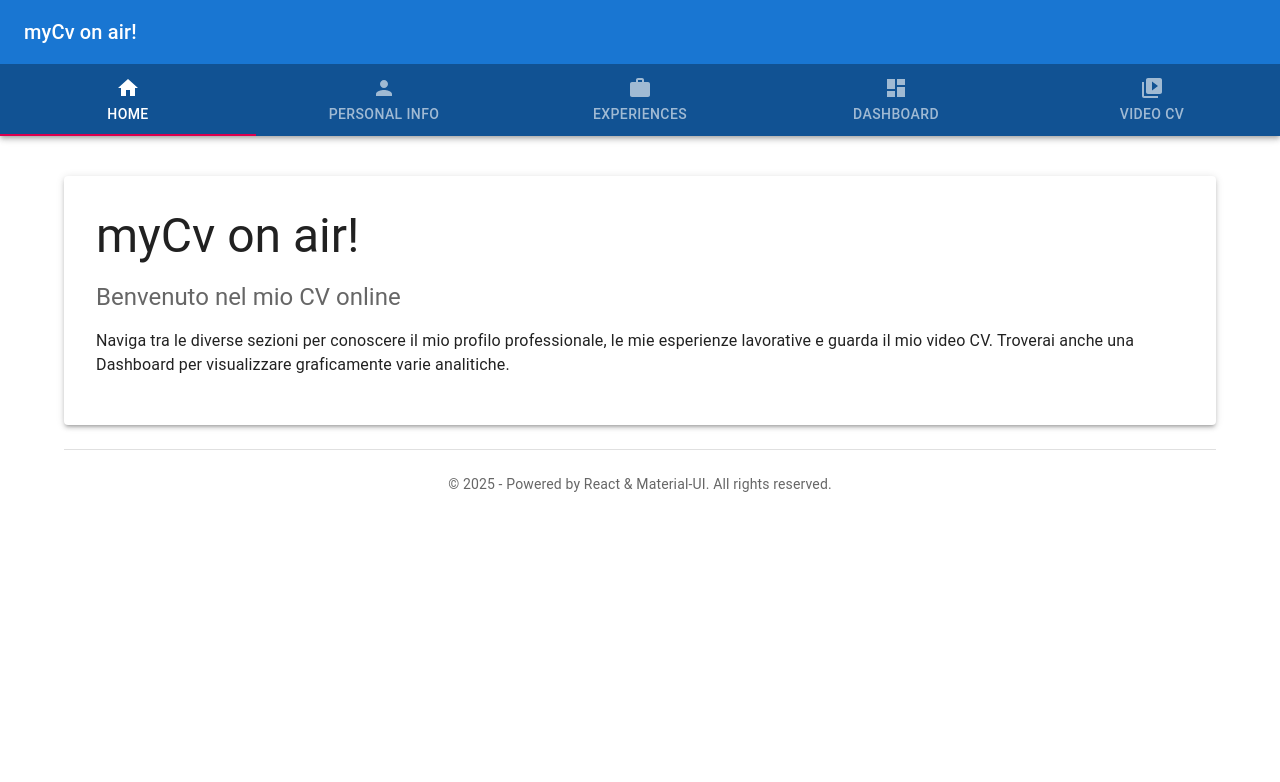
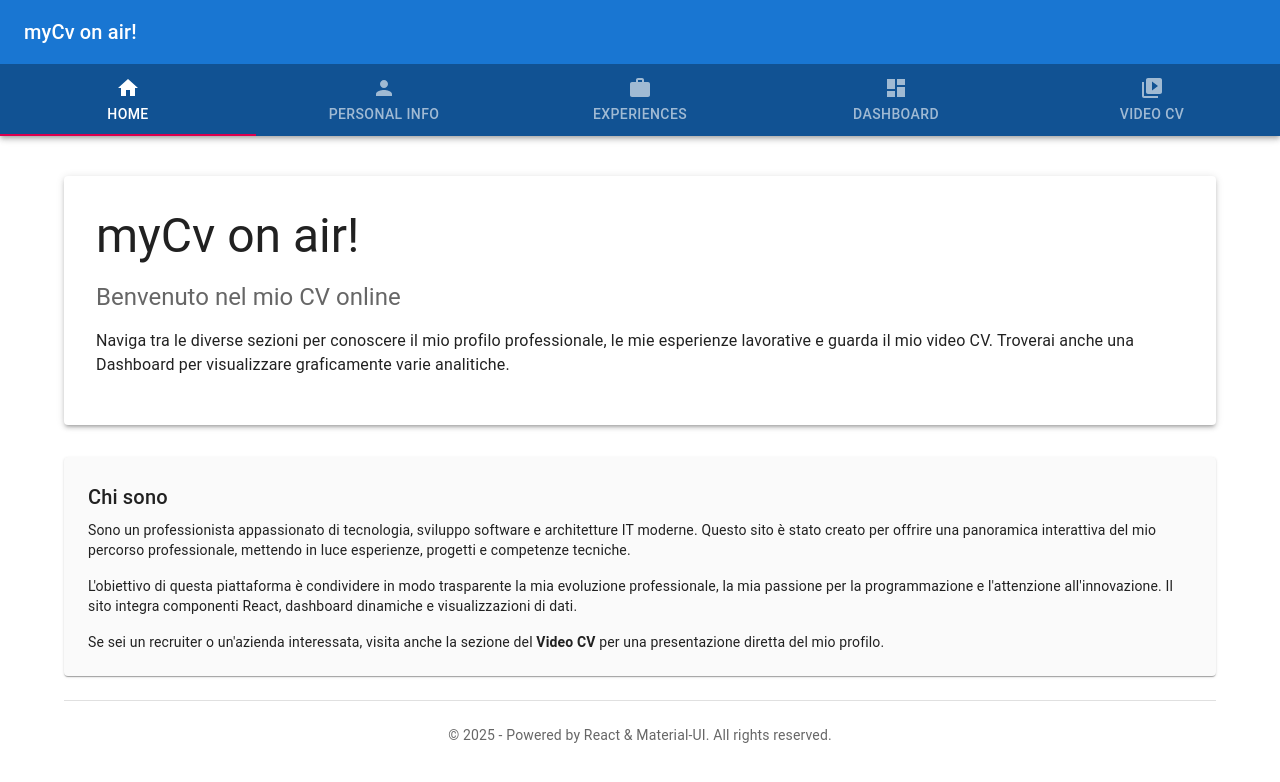
Before and after one commit to masdelmon72/cv-mdm-labs, a React (Create React App) app: page / in a window 1280 px wide. Shown: the top 782 px of the page. Built offline with nearby package versions, Linux system fonts and the light colour scheme; no server answers; a web font is replaced by a local one.

Commit message:
Update Home.tsx

```diff
--- a/src/components/Home.tsx
+++ b/src/components/Home.tsx
@@ -17,6 +17,24 @@ export default function Home() {
           guarda il mio video CV. Troverai anche una Dashboard per visualizzare graficamente varie analitiche.
         </Typography>
       </Paper>
+
+      {/* Sezione descrittiva per AdSense e SEO */}
+      <Paper elevation={1} sx={{ p: 3, mt: 4, backgroundColor: "#fafafa" }}>
+        <Typography variant="h6" gutterBottom>
+          Chi sono
+        </Typography>
+        <Typography variant="body2" paragraph>
+          Sono un professionista appassionato di tecnologia, sviluppo software e architetture IT moderne. Questo sito è stato creato per
+          offrire una panoramica interattiva del mio percorso professionale, mettendo in luce esperienze, progetti e competenze tecniche.
+        </Typography>
+        <Typography variant="body2" paragraph>
+          L'obiettivo di questa piattaforma è condividere in modo trasparente la mia evoluzione professionale, la mia passione per la
+          programmazione e l'attenzione all'innovazione. Il sito integra componenti React, dashboard dinamiche e visualizzazioni di dati.
+        </Typography>
+        <Typography variant="body2">
+          Se sei un recruiter o un'azienda interessata, visita anche la sezione del <strong>Video CV</strong> per una presentazione diretta del mio profilo.
+        </Typography>
+      </Paper>
     </Box>
   );
 }
```
